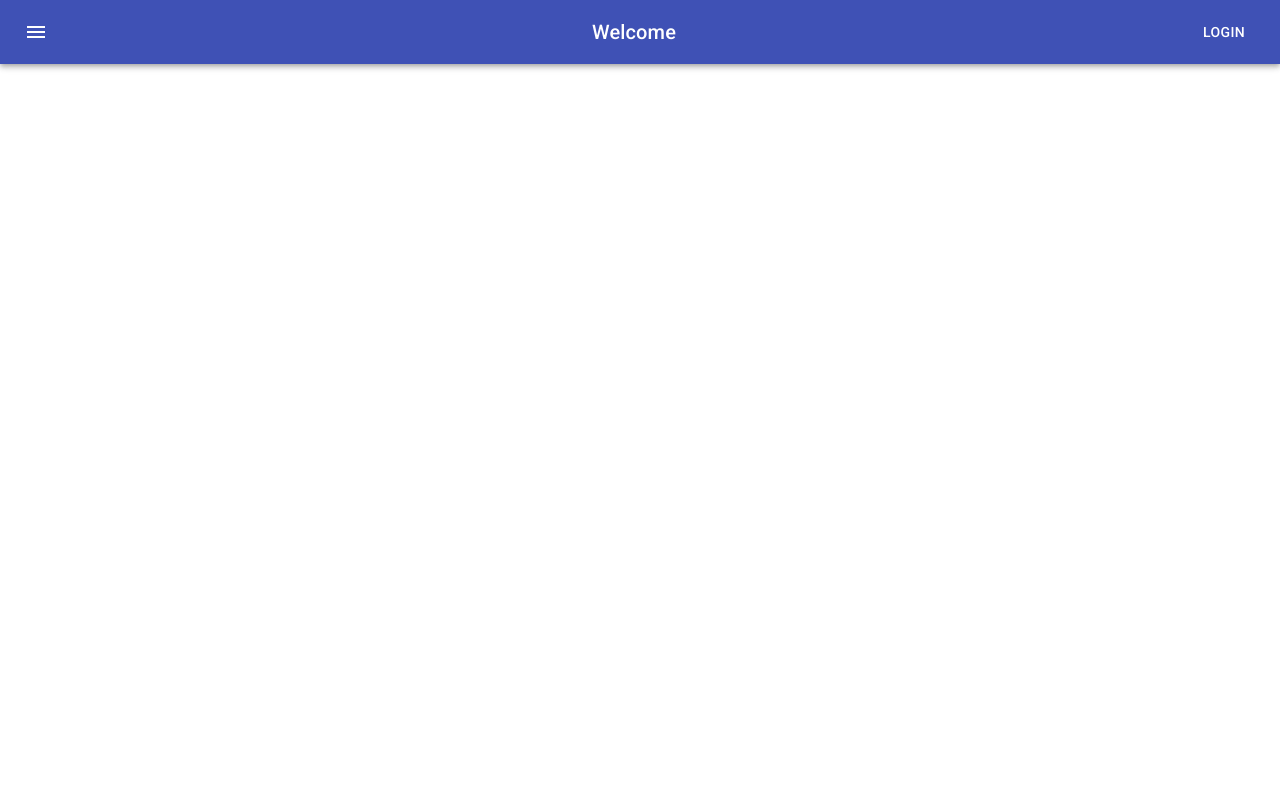
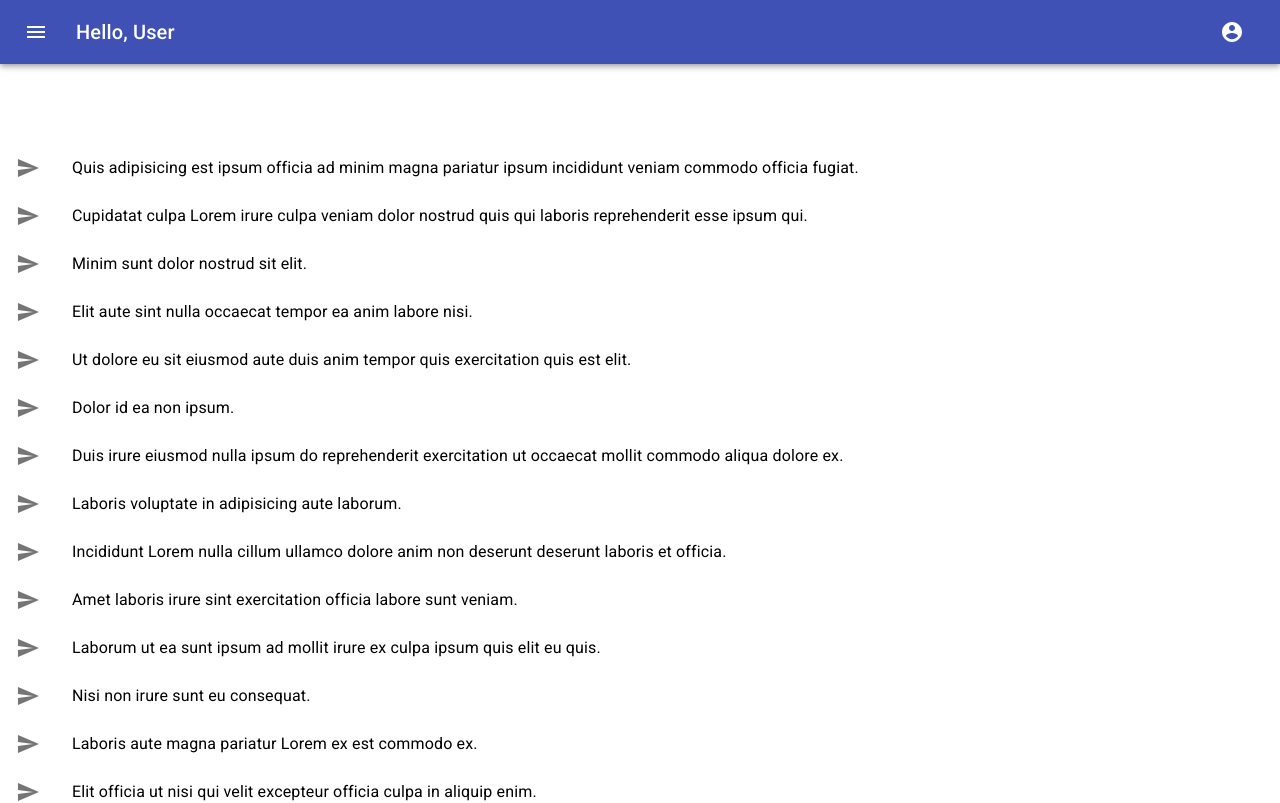
Before and after one commit to PolishchukViacheslav/chat-with-graphQl, a React (Create React App) app: page /chatRoom in a window 1280 px wide. Shown: the top 803 px of the page. Built offline with nearby package versions, Linux system fonts and the light colour scheme.

Commit message:
add scroll to top

```diff
--- a/package.json
+++ b/package.json
@@ -10,6 +10,7 @@
     "@testing-library/react": "^9.5.0",
     "@testing-library/user-event": "^7.2.1",
     "concurrently": "^5.3.0",
+    "lorem-ipsum": "^2.0.3",
     "react": "^17.0.0",
     "react-dom": "^17.0.0",
     "react-router-dom": "^5.2.0",
--- a/src/App.jsx
+++ b/src/App.jsx
@@ -1,12 +1,16 @@
 import React from 'react';
-import { BrowserRouter as Router } from 'react-router-dom';
+import { BrowserRouter as Router, Route, Switch } from 'react-router-dom';
+import { LoginPage } from './pages/LoginPage';
 import './App.css';
-import { AppMenu } from './components/AppMenu';
+import { ChatPage } from './pages/ChatPage';
 
 function App() {
   return (
     <Router>
-      <AppMenu />
+      <Switch>
+        <Route exact path="/" component={LoginPage} />
+        <Route exact path="/chatRoom" component={ChatPage} />
+      </Switch>
     </Router>
   );
 }
--- a/src/components/AppMenu.jsx
+++ b/src/components/AppMenu.jsx
@@ -1,19 +1,12 @@
 import React from 'react';
 import {
-  AppBar, Button, IconButton, Toolbar, Typography,
+  AppBar, IconButton, Toolbar, Typography,
 } from '@material-ui/core';
 import MenuIcon from '@material-ui/icons/Menu';
-import { useHistory } from 'react-router-dom';
 import { useStyles } from '../styles/useStyles';
 
-export const AppMenu = () => {
+export const AppMenu = ({ children, greeting }) => {
   const classes = useStyles();
-  const history = useHistory();
-
-  const loginHandler = () => {
-    console.log('tyt');
-    history.push('/chatRoom');
-  };
 
   return (
     <AppBar position="static">
@@ -22,9 +15,9 @@ export const AppMenu = () => {
           <MenuIcon />
         </IconButton>
         <Typography variant="h6" className={classes.title}>
-          Welcome
+          {greeting}
         </Typography>
-        <Button color="inherit" onClick={loginHandler}>Login</Button>
+        {children}
       </Toolbar>
     </AppBar>
   );
--- /dev/null
+++ b/src/components/LoginButton.jsx
@@ -0,0 +1,14 @@
+import React from 'react';
+import { Button } from '@material-ui/core';
+import { useHistory } from 'react-router-dom';
+
+export const LoginButton = () => {
+  const history = useHistory();
+  const loginHandler = () => {
+    history.push('/chatRoom');
+  };
+
+  return (
+    <Button color="inherit" onClick={loginHandler}>Login</Button>
+  );
+};
--- /dev/null
+++ b/src/components/UserIcon.jsx
@@ -0,0 +1,16 @@
+import React from 'react';
+import { IconButton } from '@material-ui/core';
+import { AccountCircle } from '@material-ui/icons';
+
+export const UserIcon = () => {
+  return (
+    <IconButton
+      aria-label="account of current user"
+      aria-controls="menu-appbar"
+      aria-haspopup="true"
+      color="inherit"
+    >
+      <AccountCircle />
+    </IconButton>
+  );
+};
--- /dev/null
+++ b/src/pages/ChatPage.jsx
@@ -0,0 +1,84 @@
+import {
+  Box,
+  Container,
+  Fab,
+  List,
+  ListItem,
+  ListItemIcon,
+  ListItemText,
+  makeStyles,
+  Toolbar,
+  useScrollTrigger,
+  Zoom,
+} from '@material-ui/core';
+import SendIcon from '@material-ui/icons/Send';
+import React from 'react';
+import { loremIpsum } from 'lorem-ipsum';
+import KeyboardArrowUpIcon from '@material-ui/icons/KeyboardArrowUp';
+import { AppMenu } from '../components/AppMenu';
+import { UserIcon } from '../components/UserIcon';
+
+const useStyles = makeStyles((theme) => ({
+  root: {
+    position: 'fixed',
+    bottom: theme.spacing(6),
+    right: theme.spacing(2),
+  },
+}));
+
+function ScrollTop(props) {
+  const { children, window } = props;
+  console.log('win', window);
+  const classes = useStyles();
+  const trigger = useScrollTrigger({
+    target: window ? window() : undefined,
+    disableHysteresis: true,
+    threshold: 0,
+  });
+
+  const handleClick = (event) => {
+    const anchor = (event.target.ownerDocument || document).querySelector('#back-to-top-anchor');
+    // console.log('tyt', document, event.target.ownerDocument);
+
+    if (anchor) {
+      anchor.scrollIntoView({ behavior: 'smooth', block: 'center' });
+    }
+  };
+
+  return (
+    <Zoom in={trigger}>
+      <div onClick={handleClick} role="presentation" className={classes.root}>
+        {children}
+      </div>
+    </Zoom>
+  );
+}
+
+export const ChatPage = (props) => (
+  <Box>
+    <AppMenu greeting="Hello, User">
+      <UserIcon />
+    </AppMenu>
+    <Box my={1} height="110vh" overflow="scroll">
+      <Toolbar id="back-to-top-anchor" />
+      <List>
+        {[...new Array(102)]
+          .map(
+            (item, index) => (
+              <ListItem key={index}>
+                <ListItemIcon>
+                  <SendIcon />
+                </ListItemIcon>
+                <ListItemText primary={loremIpsum()} />
+              </ListItem>
+            ),
+          )}
+      </List>
+    </Box>
+    <ScrollTop {...props}>
+      <Fab color="secondary" size="small" aria-label="scroll back to top">
+        <KeyboardArrowUpIcon />
+      </Fab>
+    </ScrollTop>
+  </Box>
+);
--- /dev/null
+++ b/src/pages/LoginPage.jsx
@@ -0,0 +1,9 @@
+import React from 'react';
+import { AppMenu } from '../components/AppMenu';
+import { LoginButton } from '../components/LoginButton';
+
+export const LoginPage = () => (
+  <AppMenu greeting="Welcome">
+    <LoginButton />
+  </AppMenu>
+);
--- a/src/styles/useStyles.js
+++ b/src/styles/useStyles.js
@@ -9,7 +9,6 @@ export const useStyles = makeStyles((theme) => ({
   },
   title: {
     flexGrow: 1,
-    textAlign: 'center',
     cursor: 'default',
   },
 }));
```
Also changed, not shown: .eslintrc.js, 1 other file (tests, documents, lock files or other folders).
